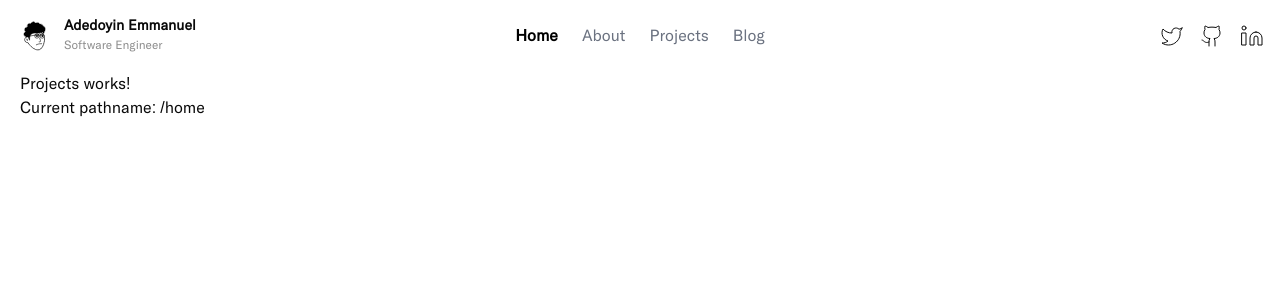
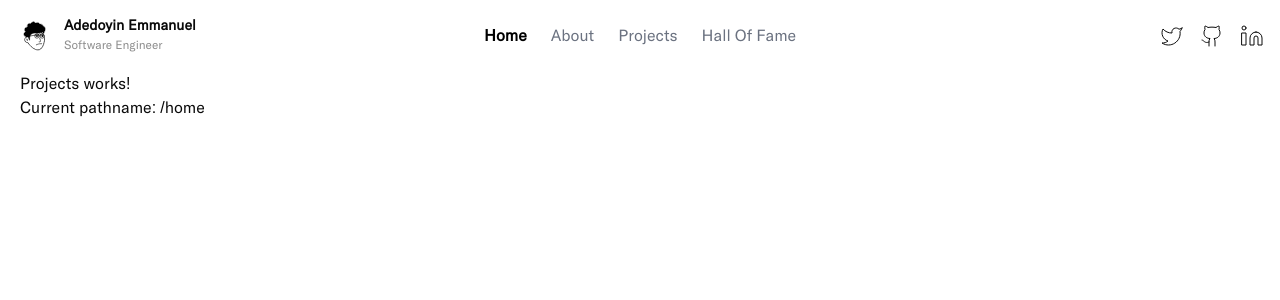
Before and after one commit to Adedoyin-Emmanuel/adedoyinemmanuel.dev, a Next.js app: page / in a window 1280 px wide. Shown: the top 300 px of the page. Built offline with nearby package versions, Linux system fonts and the light colour scheme.

Commit message:
feat: updated navbar

```diff
--- a/app/components/navbar/index.tsx
+++ b/app/components/navbar/index.tsx
@@ -50,12 +50,12 @@ const Navbar = () => {
           Projects
         </Link>
         <Link
-          href="/blog"
+          href="/hall-of-fame"
           className={`${
-            isActive("/blog") ? "text-black font-bold" : "text-gray-500"
+            isActive("/hall-of-fame") ? "text-black font-bold" : "text-gray-500"
           }`}
         >
-          Blog
+          Hall Of Fame
         </Link>
       </section>
 
```
